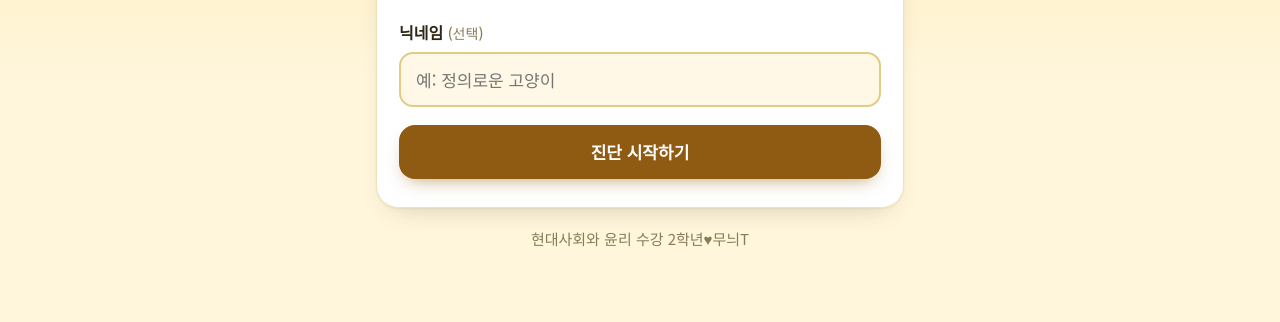
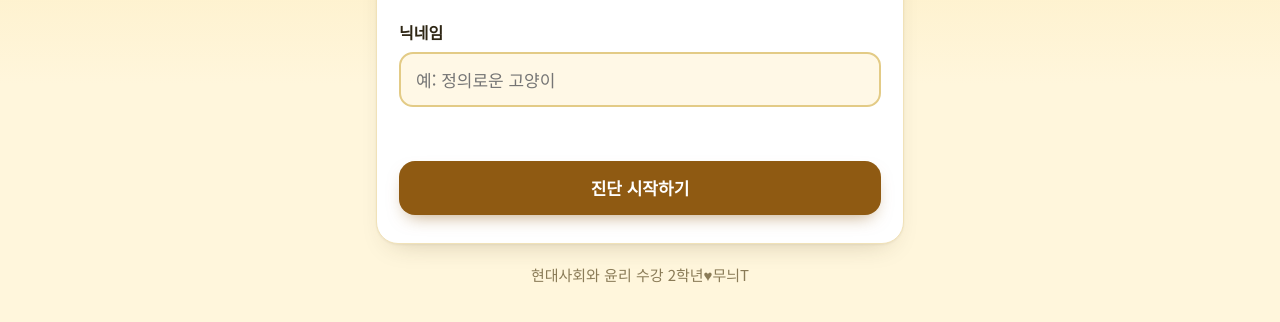
Before and after one commit to eeeeve-star/social-justice-ethics, a plain HTML site: page justice-type.html in a window 1280 px wide. Shown: the part 336-658 px from the top of the page. Drawn offline with nearby package versions, Linux system fonts and the light colour scheme; a web font is replaced by a local one.

Commit message:
Make nickname required on 정의관 진단
Co-Authored-By: Claude Opus 5.5 <noreply@anthropic.com>

```diff
--- a/justice-type.html
+++ b/justice-type.html
@@ -227,8 +227,9 @@
       <div class="kicker">나의 정의관 진단</div>
       <h1>나는 <span class="r">롤스형</span>? <span class="n">노직형</span>?</h1>
       <p class="lead">학교와 일상에서 만나는 열 가지 상황에 답하면, 나의 분배 정의관이 어느 사상가와 가까운지 나옵니다.</p>
-      <label class="f-label" for="nickInput">닉네임 <small>(선택)</small></label>
+      <label class="f-label" for="nickInput">닉네임</label>
       <input class="text-in" type="text" id="nickInput" maxlength="12" placeholder="예: 정의로운 고양이" autocomplete="off">
+      <p class="nick-err" id="nickErr" style="color:#C0392B;font-size:15px;margin-top:6px;min-height:1em;"></p>
       <button class="btn btn-primary" id="startBtn" type="button">진단 시작하기</button>
     </div>
   </section>
@@ -502,6 +503,7 @@
     showScreen("quiz");
     renderQuestion();
   });
+  nickInput.addEventListener("input", function(){ document.getElementById("nickErr").textContent = ""; });
   nickInput.addEventListener("keydown", function(e){
     if(e.key === "Enter"){ document.getElementById("startBtn").click(); }
   });
```
